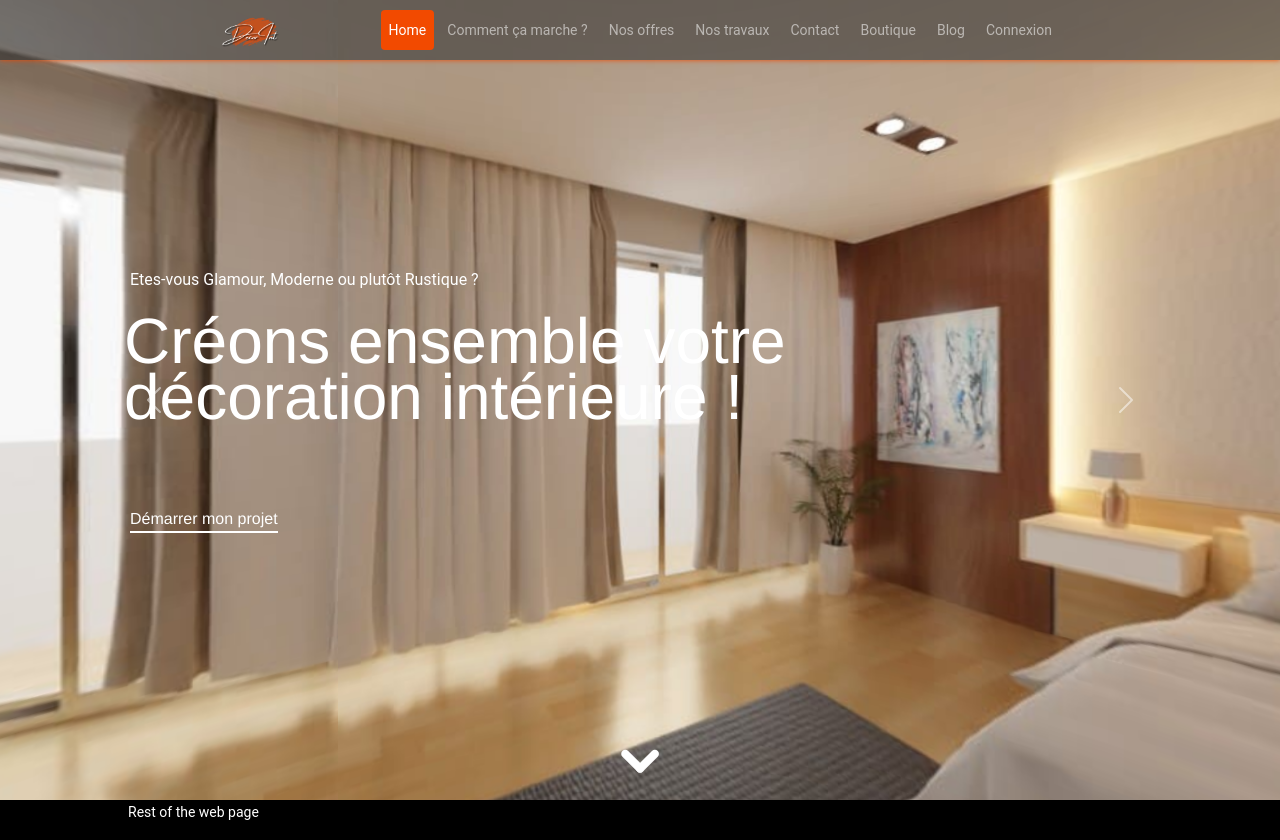
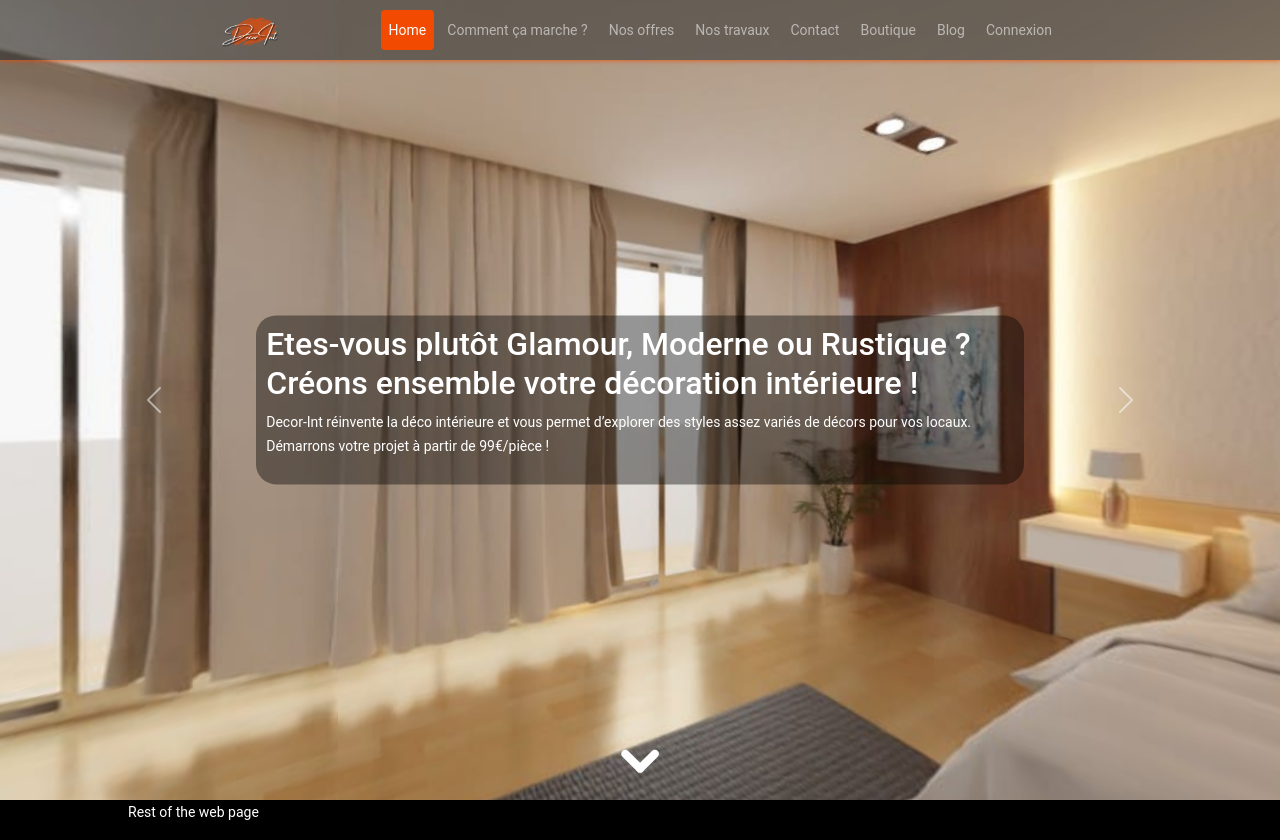
Before and after one commit to Kevsely/decor-int, a PHP site: page / in a window 1280 px wide. Run offline with PHP 8.4, Linux system fonts and the light colour scheme.

Commit message:
Replaced sliding text by an hero main text

```diff
--- a/index.html
+++ b/index.html
@@ -7,8 +7,7 @@
     <meta name="viewport" content="width=device-width, initial-scale=1">
 
     <!-- Bootstrap CSS -->
-    <link href="https://cdn.jsdelivr.net/npm/bootstrap@5.1.3/dist/css/bootstrap.min.css" rel="stylesheet"
-        integrity="sha384-1BmE4kWBq78iYhFldvKuhfTAU6auU8tT94WrHftjDbrCEXSU1oBoqyl2QvZ6jIW3" crossorigin="anonymous">
+    <link href="https://cdn.jsdelivr.net/npm/bootstrap@5.1.3/dist/css/bootstrap.min.css" rel="stylesheet" integrity="sha384-1BmE4kWBq78iYhFldvKuhfTAU6auU8tT94WrHftjDbrCEXSU1oBoqyl2QvZ6jIW3" crossorigin="anonymous">
 
     <!--Revolution Style Sheets-->
     <link href="panoramic/revolution/css/settings.css" rel="stylesheet">
@@ -37,8 +36,7 @@
                 <img src="/img/logo.png" alt="" width=auto height="30">
             </a>
 
-            <button class="navbar-toggler" type="button" data-bs-toggle="collapse" data-bs-target="#navbarTogglerDemo01"
-                aria-controls="navbarTogglerDemo01" aria-expanded="false" aria-label="Toggle navigation">
+            <button class="navbar-toggler" type="button" data-bs-toggle="collapse" data-bs-target="#navbarTogglerDemo01" aria-controls="navbarTogglerDemo01" aria-expanded="false" aria-label="Toggle navigation">
                 <span class="navbar-toggler-icon"></span>
             </button>
 
@@ -60,113 +58,28 @@
     <!-- 3D Slide + Text (Slide #1) -->
     <div class="panorama-slider2">
         <div class="revolution-slider">
-            <div class="revolution-slider__slider rev rev_slider fullwidthabanner false" data-version="5.4.6"
-                style="display:none;">
+            <div class="revolution-slider__slider rev rev_slider fullwidthabanner false" data-version="5.4.6" style="display:none;">
                 <ul>
                     <!-- Slide 1 -->
-                    <li
-                        data-panorama='{"image":"img/panorama/1.jpg","autoplay":"true","mousewheelZoom":"false","smoothZoom":"true","autoplayDirection":"forward","controls":"throw","autoplaySpeed":"80","throwSpeed":"750","zoomMin":"75","zoomMax":"150","cameraFov":"75","cameraFar":"1000","sphereRadius":"100","sphereWsegments":"100","sphereHsegments":"40"}'>
-                        <img alt="" class="rev-slidebg" data-bgfit="cover" data-bgposition="center center"
-                            data-bgrepeat="no-repeat" data-lazyload="img/panorama/1.jpg" data-no-retina="" src="" />
-                        <div class="panorama-slider2__slide">
-                            <div class="container">
-                                <div class="panorama-slider2__slide-inner">
-                                    <div class="panorama-slider2__subtitle tp-caption tp-resizeme"
-                                        data-frames='[{"delay":400,"speed":500,"frame":"0","from":"y:-50px;opacity:0;","to":"o:1;","ease":"Power3.easeInOut"},{"delay":"wait","speed":500,"frame":"999","to":"y:-50px;opacity:0;","ease":"Power3.easeInOut"}]'
-                                        data-height="none" data-responsive_offset="on" data-type="text"
-                                        data-whitespace="nowrap" data-width="none">Etes-vous Glamour, Moderne ou plutôt Rustique ?
-                                    </div>
-                                    <div class="panorama-slider2__title-wrapper">
-                                        <div class="panorama-slider2__title tp-caption tp-resizeme"
-                                            data-frames='[{"delay":200,"speed":500,"frame":"0","from":"x:-50px;opacity:0;","to":"o:1;","ease":"Power3.easeInOut"},{"delay":"wait","speed":500,"frame":"999","to":"x:-50px;opacity:0;","ease":"Power3.easeInOut"}]'
-                                            data-height="none" data-responsive_offset="on" data-type="text"
-                                            data-whitespace="nowrap" data-width="none">Créons ensemble votre
-                                            <br />
-                                            décoration intérieure !
-                                        </div>
-                                    </div>
-                                    <div class="panorama-slider2__link-wrapper">
-                                        <a class="panorama-slider2__link panorama-slider2__link_inverted tp-caption tp-resizeme"
-                                            data-actions=""
-                                            data-frames='[{"delay":400,"speed":500,"frame":"0","from":"y:50px;opacity:0;","to":"o:1;","ease":"Power3.easeInOut"},{"delay":"wait","speed":500,"frame":"999","to":"y:50px;opacity:0;","ease":"Power3.easeInOut"}]'
-                                            data-height="none" data-responsive_offset="on" data-type="text"
-                                            data-whitespace="nowrap" data-width="none" href="#">Démarrer mon projet
-                                        </a>
-                                    </div>
-                                </div>
-                            </div>
-                        </div>
+                    <li data-panorama='{"image":"img/panorama/1.jpg","autoplay":"true","mousewheelZoom":"false","smoothZoom":"true","autoplayDirection":"forward","controls":"throw","autoplaySpeed":"80","throwSpeed":"750","zoomMin":"75","zoomMax":"150","cameraFov":"75","cameraFar":"1000","sphereRadius":"100","sphereWsegments":"100","sphereHsegments":"40"}'>
+                        <img alt="" class="rev-slidebg" data-bgfit="cover" data-bgposition="center center" data-bgrepeat="no-repeat" data-lazyload="img/panorama/1.jpg" data-no-retina="" src="" />
                     </li>
                     <!-- Slide 2 -->
-                    <li
-                        data-panorama='{"image":"img/panorama/2.jpg","autoplay":"true","mousewheelZoom":"false","smoothZoom":"true","autoplayDirection":"forward","controls":"throw","autoplaySpeed":"80","throwSpeed":"750","zoomMin":"75","zoomMax":"150","cameraFov":"75","cameraFar":"1000","sphereRadius":"100","sphereWsegments":"100","sphereHsegments":"40"}'>
-                        <img alt="" class="rev-slidebg" data-bgfit="cover" data-bgposition="center center"
-                            data-bgrepeat="no-repeat" data-lazyload="img/panorama/2.jpg" data-no-retina="" src="" />
-                        <div class="panorama-slider2__slide">
-                            <div class="container">
-                                <div class="panorama-slider2__slide-inner">
-                                    <div class="panorama-slider2__subtitle tp-caption tp-resizeme"
-                                        data-frames='[{"delay":400,"speed":500,"frame":"0","from":"y:-50px;opacity:0;","to":"o:1;","ease":"Power3.easeInOut"},{"delay":"wait","speed":500,"frame":"999","to":"y:-50px;opacity:0;","ease":"Power3.easeInOut"}]'
-                                        data-height="none" data-responsive_offset="on" data-type="text"
-                                        data-whitespace="nowrap" data-width="none">Decor-Int réinvente la déco intérieure
-                                    </div>
-                                    <div class="panorama-slider2__title-wrapper">
-                                        <div class="panorama-slider2__title tp-caption tp-resizeme"
-                                            data-frames='[{"delay":200,"speed":500,"frame":"0","from":"x:-50px;opacity:0;","to":"o:1;","ease":"Power3.easeInOut"},{"delay":"wait","speed":500,"frame":"999","to":"x:-50px;opacity:0;","ease":"Power3.easeInOut"}]'
-                                            data-height="none" data-responsive_offset="on" data-type="text"
-                                            data-whitespace="nowrap" data-width="none">Explorons ensemble des
-                                            <br />
-                                            styles et décors variés
-                                        </div>
-                                    </div>
-                                    <div class="panorama-slider2__link-wrapper">
-                                        <a class="panorama-slider2__link panorama-slider2__link_inverted tp-caption tp-resizeme"
-                                            data-actions=""
-                                            data-frames='[{"delay":400,"speed":500,"frame":"0","from":"y:50px;opacity:0;","to":"o:1;","ease":"Power3.easeInOut"},{"delay":"wait","speed":500,"frame":"999","to":"y:50px;opacity:0;","ease":"Power3.easeInOut"}]'
-                                            data-height="none" data-responsive_offset="on" data-type="text"
-                                            data-whitespace="nowrap" data-width="none" href="#">Démarrer mon projet
-                                        </a>
-                                    </div>
-                                </div>
-                            </div>
-                        </div>
+                    <li data-panorama='{"image":"img/panorama/2.jpg","autoplay":"true","mousewheelZoom":"false","smoothZoom":"true","autoplayDirection":"forward","controls":"throw","autoplaySpeed":"80","throwSpeed":"750","zoomMin":"75","zoomMax":"150","cameraFov":"75","cameraFar":"1000","sphereRadius":"100","sphereWsegments":"100","sphereHsegments":"40"}'>
+                        <img alt="" class="rev-slidebg" data-bgfit="cover" data-bgposition="center center" data-bgrepeat="no-repeat" data-lazyload="img/panorama/2.jpg" data-no-retina="" src="" />
                     </li>
                     <!-- Slide 3 -->
-                    <li
-                        data-panorama='{"image":"img/panorama/3.jpg","autoplay":"true","mousewheelZoom":"false","smoothZoom":"true","autoplayDirection":"forward","controls":"throw","autoplaySpeed":"80","throwSpeed":"750","zoomMin":"75","zoomMax":"150","cameraFov":"75","cameraFar":"1000","sphereRadius":"100","sphereWsegments":"100","sphereHsegments":"40"}'>
-                        <img alt="" class="rev-slidebg" data-bgfit="cover" data-bgposition="center center"
-                            data-bgrepeat="no-repeat" data-lazyload="img/panorama/3.jpg" data-no-retina="" src="" />
-                        <div class="panorama-slider2__slide">
-                            <div class="container">
-                                <div class="panorama-slider2__slide-inner">
-                                    <div class="panorama-slider2__subtitle tp-caption tp-resizeme"
-                                        data-frames='[{"delay":400,"speed":500,"frame":"0","from":"y:-50px;opacity:0;","to":"o:1;","ease":"Power3.easeInOut"},{"delay":"wait","speed":500,"frame":"999","to":"y:-50px;opacity:0;","ease":"Power3.easeInOut"}]'
-                                        data-height="none" data-responsive_offset="on" data-type="text"
-                                        data-whitespace="nowrap" data-width="none">Démarrons votre projet dès maintenant
-                                    </div>
-                                    <div class="panorama-slider2__title-wrapper">
-                                        <div class="panorama-slider2__title tp-caption tp-resizeme"
-                                            data-frames='[{"delay":200,"speed":500,"frame":"0","from":"x:-50px;opacity:0;","to":"o:1;","ease":"Power3.easeInOut"},{"delay":"wait","speed":500,"frame":"999","to":"x:-50px;opacity:0;","ease":"Power3.easeInOut"}]'
-                                            data-height="none" data-responsive_offset="on" data-type="text"
-                                            data-whitespace="nowrap" data-width="none">A partir de
-                                            <br />
-                                            99€/pièce
-                                        </div>
-                                    </div>
-                                    <div class="panorama-slider2__link-wrapper">
-                                        <a class="panorama-slider2__link panorama-slider2__link_inverted tp-caption tp-resizeme"
-                                            data-actions=""
-                                            data-frames='[{"delay":400,"speed":500,"frame":"0","from":"y:50px;opacity:0;","to":"o:1;","ease":"Power3.easeInOut"},{"delay":"wait","speed":500,"frame":"999","to":"y:50px;opacity:0;","ease":"Power3.easeInOut"}]'
-                                            data-height="none" data-responsive_offset="on" data-type="text"
-                                            data-whitespace="nowrap" data-width="none" href="#">Démarrer mon projet
-                                        </a>
-                                    </div>
-                                </div>
-                            </div>
-                        </div>
+                    <li data-panorama='{"image":"img/panorama/3.jpg","autoplay":"true","mousewheelZoom":"false","smoothZoom":"true","autoplayDirection":"forward","controls":"throw","autoplaySpeed":"80","throwSpeed":"750","zoomMin":"75","zoomMax":"150","cameraFov":"75","cameraFar":"1000","sphereRadius":"100","sphereWsegments":"100","sphereHsegments":"40"}'>
+                        <img alt="" class="rev-slidebg" data-bgfit="cover" data-bgposition="center center" data-bgrepeat="no-repeat" data-lazyload="img/panorama/3.jpg" data-no-retina="" src="" />
                     </li>
                 </ul>
             </div>
+        </div>
+        <div class="hero-text w-75 position-absolute top-50 start-50 translate-middle">
+            <h2>Etes-vous plutôt Glamour, Moderne ou Rustique ? Créons ensemble votre décoration intérieure !</h2>
+            <p>Decor-Int réinvente la déco intérieure et vous permet d’explorer des
+                styles assez variés de décors pour vos locaux. Démarrons votre projet à
+                partir de 99€/pièce !</p>
         </div>
         <button class="carousel-control-prev revolution-prev" type="button">
             <span class="carousel-control-prev-icon" aria-hidden="true"></span>
@@ -205,9 +118,7 @@
     <!-- Footer -->
 
     <!-- Bootstrap Bundle Js -->
-    <script src="https://cdn.jsdelivr.net/npm/bootstrap@5.1.3/dist/js/bootstrap.bundle.min.js"
-        integrity="sha384-ka7Sk0Gln4gmtz2MlQnikT1wXgYsOg+OMhuP+IlRH9sENBO0LRn5q+8nbTov4+1p"
-        crossorigin="anonymous"></script>
+    <script src="https://cdn.jsdelivr.net/npm/bootstrap@5.1.3/dist/js/bootstrap.bundle.min.js" integrity="sha384-ka7Sk0Gln4gmtz2MlQnikT1wXgYsOg+OMhuP+IlRH9sENBO0LRn5q+8nbTov4+1p" crossorigin="anonymous"></script>
 
     <!--JS-->
     <script src="panoramic/theme/js/jquery.min.js"></script>
--- a/script.js
+++ b/script.js
@@ -12,4 +12,4 @@ toggleButton.addEventListener('click', ()=> {
 
 //Panoramic Diaporama
 var nextButton = document.getElementsByClassName("carousel-control-next revolution-next")[0];
-setInterval(()=>nextButton.click(), 20000);
+setInterval(()=>nextButton.click(), 200000);
--- a/style.css
+++ b/style.css
@@ -44,7 +44,6 @@ body {
 
 /* Diaporama of Panorama */
 
-
 /* Diapo control */
 
 .carousel-control-prev,
@@ -71,7 +70,12 @@ body {
 
 
 /* Diapo annotation text */
-
+.hero-text {
+    z-index: 20;
+    background-color: rgba(0, 0, 0, 0.4);
+    padding: 1%;
+    border-radius: 20px;
+}
 
 /* Animated scrolling down arrow */
 
```
